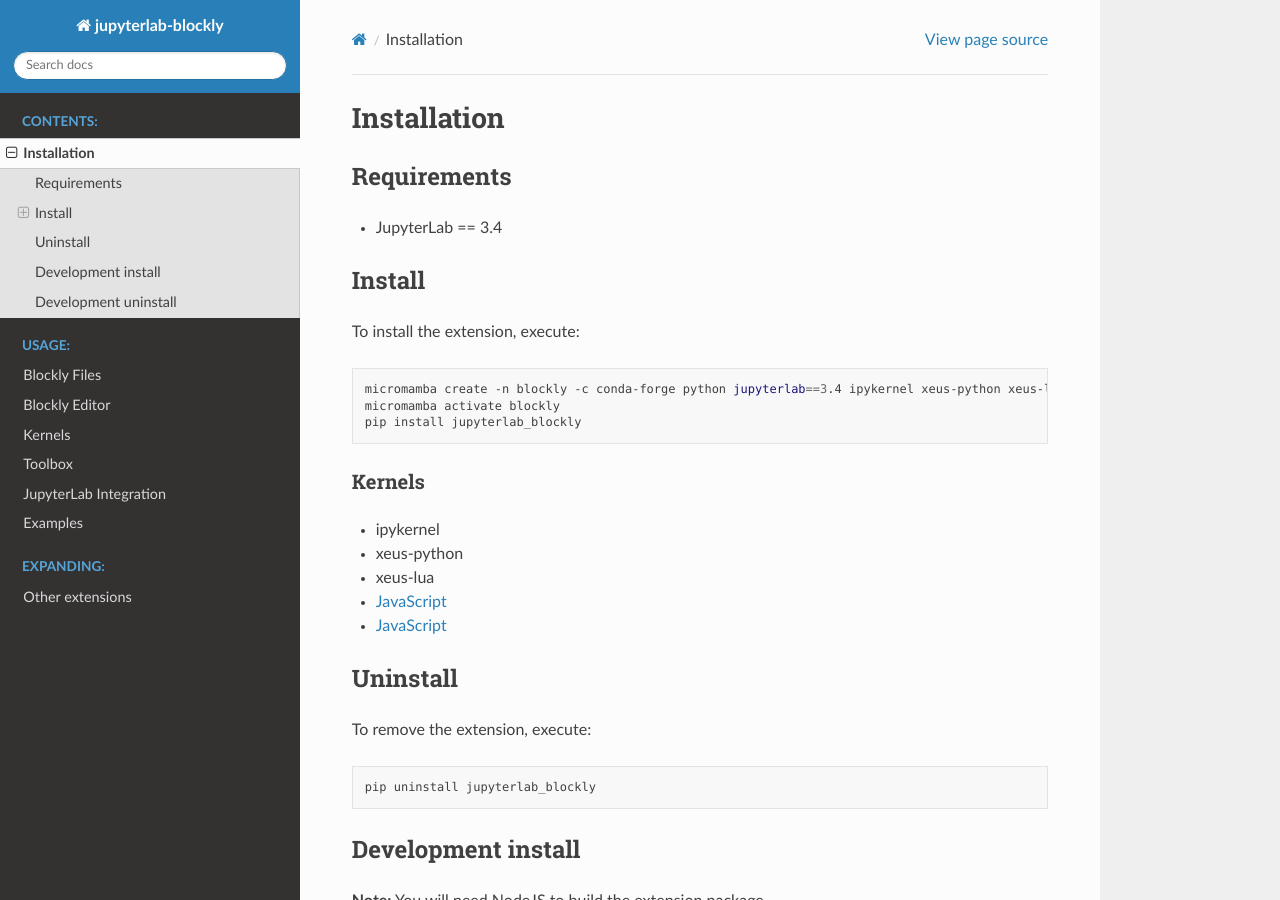
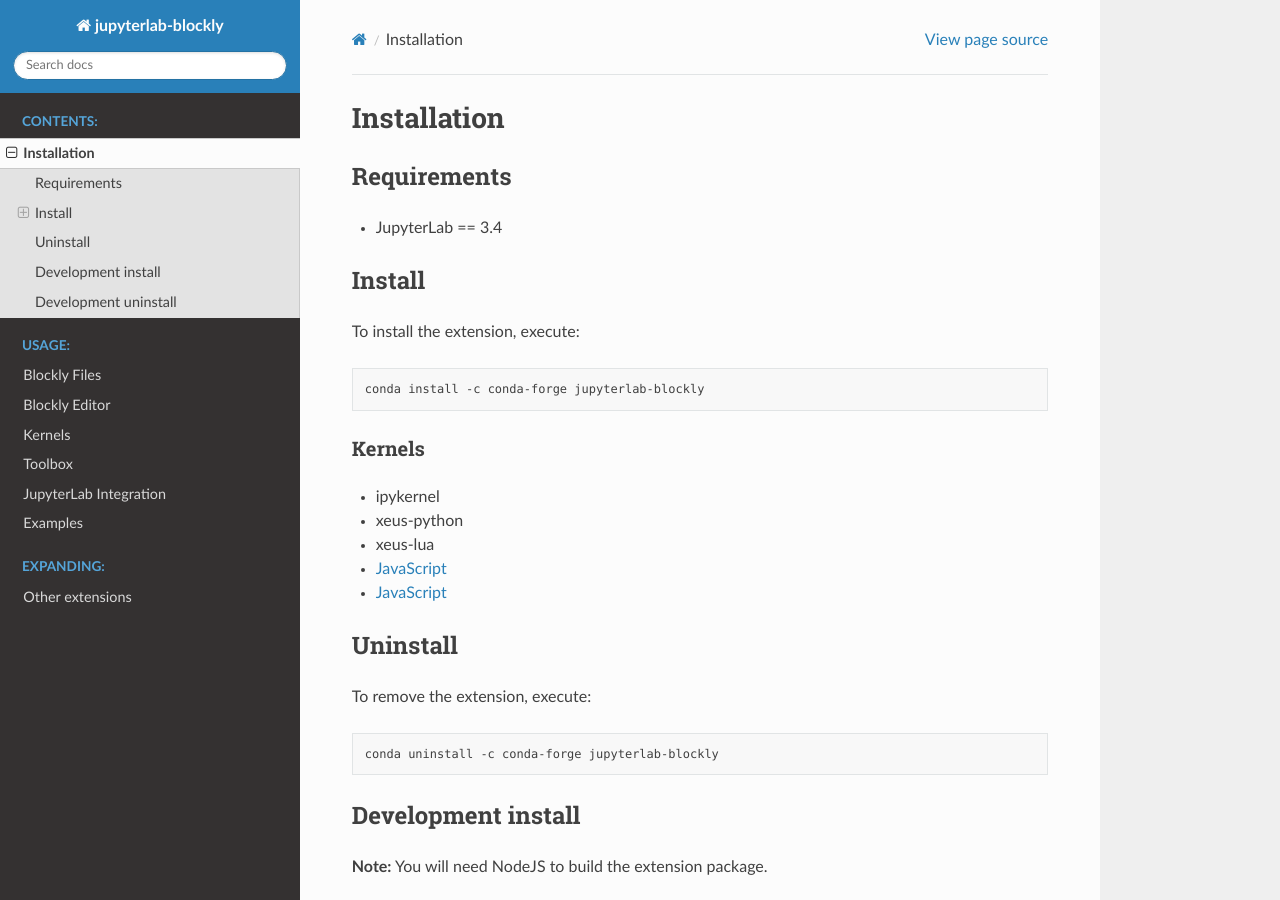
Before and after one commit to QuantStack/jupyterlab-blockly, a Sphinx documentation site: the page built from docs/installation.md, in a window 1280 px wide and 900 px high. Built offline with Sphinx 7.4.7 and the Read the Docs theme 2.0.0, drawn with Linux system fonts in a browser that asks for light colours.

Commit message:
rebuild docs and made some small changes

````diff
--- a/docs/installation.md
+++ b/docs/installation.md
@@ -9,9 +9,7 @@
 To install the extension, execute:
 
 ```bash
-micromamba create -n blockly -c conda-forge python jupyterlab==3.4 ipykernel xeus-python xeus-lua jupyterlab-language-pack-es-ES jupyterlab-language-pack-fr-FR
-micromamba activate blockly
-pip install jupyterlab_blockly
+conda install -c conda-forge jupyterlab-blockly
 ```
 
 ### Kernels
@@ -27,7 +25,7 @@
 To remove the extension, execute:
 
 ```bash
-pip uninstall jupyterlab_blockly
+conda uninstall -c conda-forge jupyterlab-blockly
 ```
 
 ## Development install
````
Also changed, not shown: docs/examples.md (+1 -1 lines).
